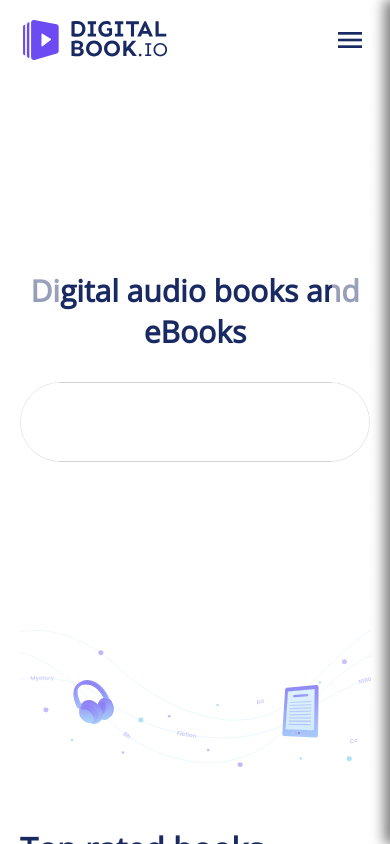
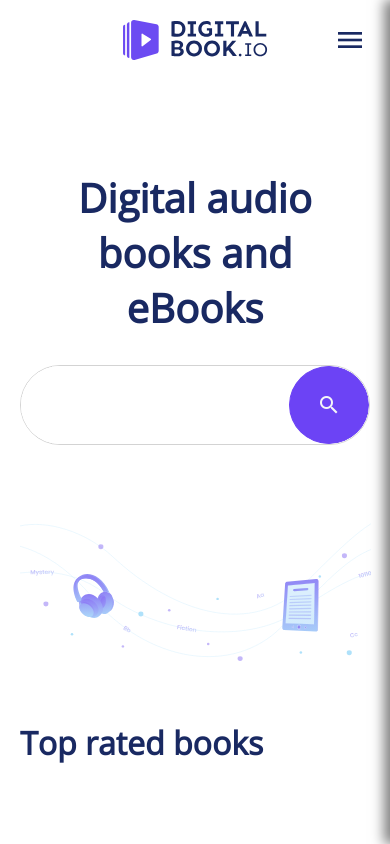
Before and after one commit to StevaNNN/digital-book, a React (Create React App) app: page / in a window 390 px wide. Built offline with nearby package versions, Linux system fonts and the light colour scheme.

Commit message:
update hero section with responsivnes

```diff
--- a/src/Components/Logo/Logo.module.scss
+++ b/src/Components/Logo/Logo.module.scss
@@ -3,6 +3,12 @@
     box-sizing: border-box;
     border-radius: 5px;
     margin-right: 10px;
+
+    @media (max-width: 575px) {
+        flex: 1;
+        margin: 0 0 0 4rem;
+        text-align: center;
+    }
 
     img {
         height: 100%;
--- a/src/Components/Navigation/NavigationItems/NavigationItems.js
+++ b/src/Components/Navigation/NavigationItems/NavigationItems.js
@@ -17,7 +17,7 @@ const navigationItems = props => {
 
     return(
         <ul className={classes.NavigationItems}>
-            <NavigationItem inFooter={footer} tabIndex={tabIndexInSideDrawer} link="/">Home</NavigationItem>
+            {/*<NavigationItem inFooter={footer} tabIndex={tabIndexInSideDrawer} link="/">Home</NavigationItem>*/}
             <NavigationItem inFooter={footer} tabIndex={tabIndexInSideDrawer} link="/top-rated" >TopRated</NavigationItem>
             <NavigationItem inFooter={footer} tabIndex={tabIndexInSideDrawer} link="/trending">Trending</NavigationItem>
             <NavigationItem inFooter={footer} tabIndex={tabIndexInSideDrawer} link="/genres" >Genres</NavigationItem>
--- a/src/Components/Navigation/NavigationItems/NavigationItems.module.scss
+++ b/src/Components/Navigation/NavigationItems/NavigationItems.module.scss
@@ -1,12 +1,12 @@
 .NavigationItems {
-    margin: 0;
+    margin: 0 15rem 0 0;
     padding: 0;
     list-style: none;
     display: flex;
     align-items: center;
     height: 100%;
 
-    @media (max-width: 550px) {
+    @media (max-width: 768px) {
         display: none;
     }
 }
--- a/src/Hoc/ScrollToTop.js
+++ b/src/Hoc/ScrollToTop.js
@@ -3,14 +3,14 @@ import { withRouter } from "react-router-dom";
 
 class ScrollToTop extends React.Component {
 
-    trt = () => {
-        const test = document.getElementsByTagName("html");
+    scrollToTop = () => {
+        const test = document.getElementsByTagName("body");
         test[0].scrollTo(0,0)
     }
 
     componentDidUpdate(prevProps) {
         if (this.props.location.pathname !== prevProps.location.pathname) {
-            this.trt();
+            this.scrollToTop();
         }
     }
 
--- a/src/Pages/Home/Hero/Hero.module.scss
+++ b/src/Pages/Home/Hero/Hero.module.scss
@@ -1,8 +1,13 @@
 @import "../../../Theme/sass/abstract/variables";
-@import "../../../Theme//sass/abstract/functions";
+@import "../../../Theme/sass/abstract/functions";
+
 .Intro {
-  min-height: 76.7rem - 8rem;
+  height: 76.7rem - 8rem;
   position: relative;
+
+  @media only screen and (orientation: portrait) {
+    height: calc(85vh - 80px - 56px);
+  }
 
   .BackgroundPlaceholder {
     position: absolute;
@@ -17,6 +22,11 @@
     background-repeat: no-repeat;
     background-position: center bottom;
 
+    @media (max-height: 650px) {
+      background-size: 100%;
+    }
+
+    @media (min-width: 875px) {
       &::before,
       &::after {
         content: "";
@@ -24,13 +34,14 @@
         top: 0;
         width: 15%;
         bottom: 0;
-      background-image: linear-gradient(
-        to bottom,
-        #fff,
-        rgba(255, 255, 255, 0)
-      );
+        background-image: linear-gradient(to bottom, #fff, rgba(255, 255, 255, 0));
         background-repeat: no-repeat;
         background-size: cover;
+      }
+    }
+
+    @media (max-height: 650px) {
+      opacity: 0;
     }
 
     &:before {
@@ -43,15 +54,31 @@
   }
 
   .InputWrapper {
-    padding-top: 15rem;
     width: 100%;
     max-width: 60rem;
     text-align: center;
+
+    @media (min-width: 651px) {
+      padding-top: 15rem;
+    }
+
+    @media (max-width: 650px) {
+      padding-top: 10rem;
+    }
+
+    @media (max-width: 450px) {
+      padding-top: 5rem;
+    }
   }
 
   .Title {
-    font-size: 3rem;
-    margin-bottom: 3rem;
+    margin: 0 auto 3rem;
+    font-size: 4rem;
+    text-align: center;
+
+    @media (max-width: 768px) {
+      width: 75%;
+    }
   }
 
   .Input {
@@ -63,6 +90,8 @@
 
     > div {
       display: flex;
+      z-index: 2;
+      background-color: white;
     }
 
     ul {
@@ -105,6 +134,7 @@
     input {
       background-color: $white !important;
       height: calc(100% - 2px);
+      max-width: calc(100% - 8rem);
       border: 0;
       background: none;
       flex: 1;
@@ -116,7 +146,9 @@
 
     button {
       width: 8rem;
+      min-width: 8rem;
       height: 7.8rem;
+      min-height: 7.8rem;
       border-radius: 50%;
     }
   }
--- a/src/Util.js
+++ b/src/Util.js
@@ -190,6 +190,7 @@ const counterHelper = () => {
                default:
                    break;
            }
+           return LANG_COUNTERS = langCounters;
        });
         book.genres.map(genre => {
             switch (genre) {
@@ -220,10 +221,9 @@ const counterHelper = () => {
                 default:
                     break;
             }
+            return GENRE_COUNTERS = genreCounters;
         })
     });
-    LANG_COUNTERS = langCounters;
-    GENRE_COUNTERS = genreCounters;
 }
 
 collectAllGenres();
```
Also changed, not shown: package.json (+14 -13 lines), 1 other file (tests, documents, lock files or other folders). Lines whose indentation alone changed are shown as unchanged.
